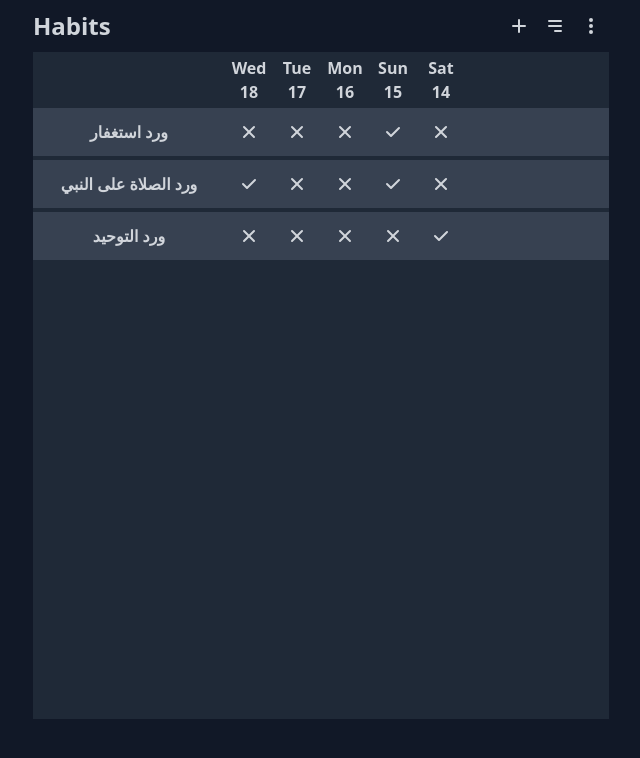
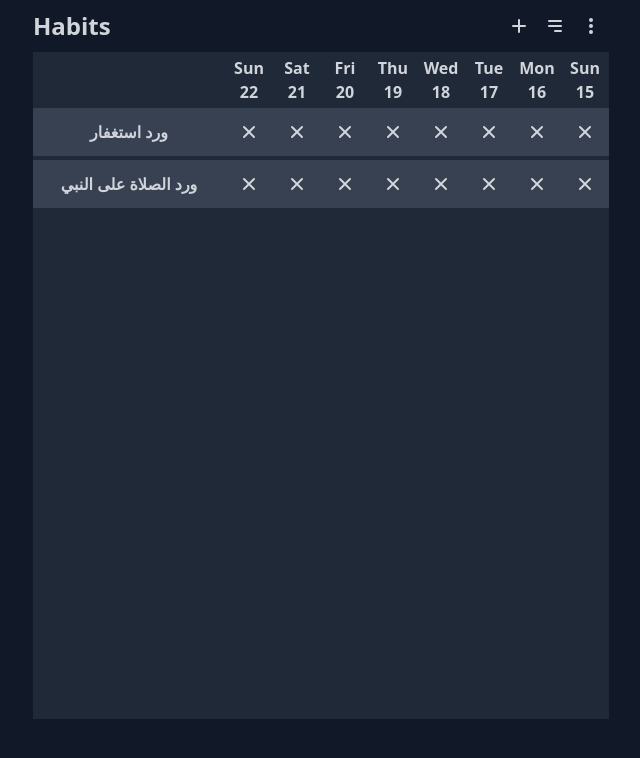
Before and after one commit to alimr70/loop-clone, a React (Create React App) app: page / in a window 1280 px wide. Shown: the top 758 px of the page, without its empty margins (319-959 px from the left). Built offline with nearby package versions, Linux system fonts and the light colour scheme.

Commit message:
Made habit cells clickable

```diff
--- a/src/App.tsx
+++ b/src/App.tsx
@@ -1,10 +1,13 @@
 import MainPage from "./components/MainPage/MainPage";
+import { DataContext } from "./context/DataContext/DataContext";
 
 function App() {
   return (
-    <div className="App">
-      <MainPage />
-    </div>
+    <DataContext>
+      <div className="App">
+        <MainPage />
+      </div>
+    </DataContext>
   );
 }
 
--- /dev/null
+++ b/src/components/MainPage/CellsGenerator.tsx
@@ -0,0 +1,43 @@
+import { useContext } from "react";
+import { DataStore } from "../../context/DataContext/DataContext";
+import {
+  DayCell,
+  generate30Days,
+  WorkDayCell,
+} from "../utils & smaller components ";
+import { HabitInterface } from "../../interfaces";
+
+const CellsGenerator: React.FC = () => {
+  const { DataState } = useContext(DataStore);
+
+  let days = generate30Days(new Date().setHours(0, 0, 0, 0));
+
+  return (
+    <>
+      <div className="w-full h-12 my-1 bg-gray-800 flex">
+        {days.map((day) => (
+          <DayCell date={day} key={day} />
+        ))}
+      </div>
+
+      {DataState.habitsData.map((habit: HabitInterface) => {
+        return (
+          <div key={habit.id} className="w-full h-12 my-1 bg-gray-700 flex">
+            {days.map((day) => (
+              <WorkDayCell
+                habitId={habit.id}
+                done={
+                  habit.doneDates.find((date) => date === day) ? true : false
+                }
+                cellDate={day}
+                key={day}
+              />
+            ))}
+          </div>
+        );
+      })}
+    </>
+  );
+};
+
+export default CellsGenerator;
--- a/src/components/MainPage/MainLayout.tsx
+++ b/src/components/MainPage/MainLayout.tsx
@@ -1,6 +1,12 @@
-import { DayCell, HabitTitle, WorkDayCell } from "../utils & smaller components ";
+import React, { useContext } from "react";
+import { DataStore } from "../../context/DataContext/DataContext";
+import { HabitInterface } from "../../interfaces";
+import { HabitTitle } from "../utils & smaller components ";
+import CellsGenerator from "./CellsGenerator";
 
 const MainLayout:React.FC = () => {
+  const {DataState} = useContext(DataStore);
+
   return (
     <div className="h-5/6 flex justify-center text-gray-300 font-semibold">
       <div className="w-full max-w-xl max-h-screen bg-gray-800 grid grid-cols-12">
@@ -9,9 +15,11 @@ const MainLayout:React.FC = () => {
           <div className="h-12 my-1 bg-gray-800 flex justify-center items-center">
             &nbsp;
           </div>
-          <HabitTitle title="ورد استغفار" />
-          <HabitTitle title="ورد الصلاة على النبي" />
-          <HabitTitle title="ورد التوحيد" />
+          {
+            DataState.habitsData.map((habit:HabitInterface)=>{
+              return <HabitTitle key={habit.id} title={habit.title} habitId={habit.id} />
+            })
+          }
         </div>
 
         {/* Right Section */}
@@ -19,37 +27,7 @@ const MainLayout:React.FC = () => {
           <div className="grid grid-rows-6 overflow-auto">
             {/* Dates row */}
             <div className="row-span-1">
-              <div className="w-full h-12 my-1 bg-gray-800 flex">
-                <DayCell date="Wed Aug 18 2021" />
-                <DayCell date="Tue Aug 17 2021" />
-                <DayCell date="Mon Aug 16 2021" />
-                <DayCell date="Sun Aug 15 2021" />
-                <DayCell date="Sat Aug 14 2021" />
-              </div>
-
-              <div className="w-full h-12 my-1 bg-gray-700 flex">
-                <WorkDayCell done={false} date="Wed Aug 18 2021" />
-                <WorkDayCell done={false} date="Tue Aug 17 2021" />
-                <WorkDayCell done={false} date="Mon Aug 16 2021" />
-                <WorkDayCell done={true} date="Sun Aug 15 2021" />
-                <WorkDayCell done={false} date="Sat Aug 14 2021" />
-              </div>
-
-              <div className="w-full h-12 my-1 bg-gray-700 flex">
-                <WorkDayCell done={true} date="Wed Aug 18 2021" />
-                <WorkDayCell done={false} date="Tue Aug 17 2021" />
-                <WorkDayCell done={false} date="Mon Aug 16 2021" />
-                <WorkDayCell done={true} date="Sun Aug 15 2021" />
-                <WorkDayCell done={false} date="Sat Aug 14 2021" />
-              </div>
-
-              <div className="w-full h-12 my-1 bg-gray-700 flex">
-                <WorkDayCell done={false} date="Wed Aug 18 2021" />
-                <WorkDayCell done={false} date="Tue Aug 17 2021" />
-                <WorkDayCell done={false} date="Mon Aug 16 2021" />
-                <WorkDayCell done={false} date="Sun Aug 15 2021" />
-                <WorkDayCell done={true} date="Sat Aug 14 2021" />
-              </div>
+              <CellsGenerator />
             </div>
 
             {/* Checkboxs side */}
--- a/src/components/utils & smaller components .tsx
+++ b/src/components/utils & smaller components .tsx
@@ -1,4 +1,6 @@
-import { useState } from "react";
+import { useContext } from "react";
+import * as actions from "../context/actions";
+import { DataStore } from "../context/DataContext/DataContext";
 import { DayCellProps, WorkDayCellProps, HabitTitleProps } from "../interfaces";
 
 export const DayCell: React.FC<DayCellProps> = ({ date }) => {
@@ -19,16 +21,16 @@ export const HabitTitle: React.FC<HabitTitleProps> = ({ title }) => {
   );
 };
 
-export const WorkDayCell: React.FC<WorkDayCellProps> = ({ done }) => {
-  const [isDone, setIsDone] = useState(done);
+export const WorkDayCell: React.FC<WorkDayCellProps> = ({ habitId, cellDate, done }) => {
+  const {dispatch} = useContext(DataStore);
 
   return (
     <span
       className="w-12 flex items-center justify-center cursor-pointer"
       onClick={() => {
-        setIsDone(!isDone);
+        dispatch(actions.checkWorkDayCell(habitId,cellDate));
       }}>
-      {isDone ? (
+      {done ? (
         <svg
           xmlns="http://www.w3.org/2000/svg"
           className="h-5 w-5"
@@ -56,3 +58,58 @@ export const WorkDayCell: React.FC<WorkDayCellProps> = ({ done }) => {
     </span>
   );
 };
+
+export const sortDates = (dates: string[]) => {
+  let datesTimes = dates.map((el) => {
+    return new Date(el).getTime();
+  });
+
+  let sortedTimes = datesTimes.sort((date1, date2) => {
+    return date1 > date2 ? -1 : date2 > date1 ? 1 : 0;
+  });
+
+  let sortedDates = sortedTimes.map((el) => {
+    return new Date(el).toDateString();
+  });
+
+  return sortedDates;
+};
+
+export const generateDays = (startDate: number) => {
+  let daysArr: number[] = [];
+
+  let todayDate = new Date().setHours(0, 0, 0, 0);
+
+  const createDay = (lastDate: number): "" => {
+    daysArr.push(lastDate);
+    return lastDate === startDate ? "" : createDay(lastDate - 86400000);
+  };
+
+  createDay(todayDate);
+
+  let dates = daysArr.map((el) => new Date(el).toDateString());
+
+  return dates;
+};
+
+export const generate30Days = (startDate: number) => {
+  let daysArr: number[] = [];
+
+  let todayDate = new Date().setHours(0, 0, 0, 0);
+  if (startDate === todayDate) {
+    daysArr.push(startDate);
+  }
+  // startDate === todayDate ? daysArr.push(startDate) : "";
+
+  for (let i = 0; i <= 30; i++) {
+    if (daysArr.length) {
+      daysArr.push(daysArr[daysArr.length - 1] - 86400000);
+    } else {
+      daysArr.push(startDate - 86400000);
+    }
+  }
+
+  let dates = daysArr.map((el) => new Date(el).toDateString());
+
+  return dates;
+};
--- /dev/null
+++ b/src/context/DataContext/DataContext.tsx
@@ -0,0 +1,39 @@
+import { createContext, useEffect, useReducer } from "react";
+import { DataStateType } from "../../interfaces";
+
+import reducer from "./reducer";
+
+const initialState: DataStateType = {
+  habitsData:[
+    {
+      id: "sadf-sdfg-sfg",
+      title: "ورد استغفار",
+      doneDates: [
+      ],
+    },
+    {
+      id: "sadf-sdfg-sfghh",
+      title: "ورد الصلاة على النبي",
+      doneDates: [
+      ],
+    },
+  ],
+};
+
+const PersistedState = localStorage.getItem("loopState");
+
+const isDataSaved = PersistedState ? JSON.parse(PersistedState) : initialState;
+
+export const DataStore = createContext(isDataSaved);
+
+export const DataContext: React.FC = ({ children }) => {
+  const [DataState, dispatch] = useReducer(reducer, isDataSaved);
+
+  useEffect(() => {
+    localStorage.setItem("loopState", JSON.stringify(DataState));
+  }, [DataState]);
+
+  return (
+    <DataStore.Provider value={{ DataState, dispatch }}>{children}</DataStore.Provider>
+  );
+};
--- a/src/context/DataContext/Store.tsx
+++ /dev/null
@@ -1,47 +0,0 @@
-import { createContext, useEffect, useReducer } from "react";
-import { DataStateType } from "../../interfaces";
-
-import reducer from "./reducer";
-
-const initialState: DataStateType = [
-  {
-    id: "sadf-sdfg-sfg",
-    title: "ورد استغفار",
-    doneDates: [
-      "Sat Aug 14 2021",
-      "Sun Aug 15 2021",
-      "Mon Aug 16 2021",
-      "Tue Aug 17 2021",
-      "Wed Aug 18 2021",
-    ],
-  },
-  {
-    id: "sadf-sdfg-sfg",
-    title: "ورد الصلاة على النبي",
-    doneDates: [
-      "Sat Aug 14 2021",
-      "Sun Aug 15 2021",
-      "Mon Aug 16 2021",
-      "Tue Aug 17 2021",
-      "Wed Aug 18 2021",
-    ],
-  },
-];
-
-const PersistedState = localStorage.getItem("loopState");
-
-const isDataSaved = PersistedState ? JSON.parse(PersistedState) : initialState;
-
-export const Store = createContext(isDataSaved);
-
-export const StoreProvider: React.FC = ({ children }) => {
-  const [state, dispatch] = useReducer(reducer, isDataSaved);
-
-  useEffect(() => {
-    localStorage.setItem("loopState", JSON.stringify(state));
-  }, [state]);
-
-  return (
-    <Store.Provider value={{ state, dispatch }}>{children}</Store.Provider>
-  );
-};
--- a/src/context/DataContext/reducer.tsx
+++ b/src/context/DataContext/reducer.tsx
@@ -1,14 +1,15 @@
 import { ActionType, DataStateType } from "../../interfaces";
 
 const checkWorkDayCell = (state: DataStateType, habitId: string, cellDate: string) => {
-  const foundHabit = state.find(habit => habit.id === habitId);
-  let newState = state.filter(habit => habit.id !== foundHabit!.id);
+  const foundHabit = state.habitsData.find(habit => habit.id === habitId);
+  let newHabitsData = state.habitsData.filter(habit => habit.id !== foundHabit!.id);
 
   foundHabit!.doneDates.find(date => date === cellDate)
-    ?foundHabit!.doneDates.filter(date => date !== cellDate)
+    ?foundHabit!.doneDates.splice(foundHabit!.doneDates.indexOf(cellDate),1)
     :foundHabit!.doneDates.push(cellDate);
 
-  newState.push(foundHabit!);
+  newHabitsData.push(foundHabit!);
+  let newState = {...state, habitsdata:newHabitsData}
   return newState;
 }
 
--- a/src/context/actions.tsx
+++ b/src/context/actions.tsx
@@ -1,4 +1,4 @@
-export const checkWorkDayCell = (habitId: string, date: number) => {
+export const checkWorkDayCell = (habitId: string, date: string) => {
   return {
     type: "checkWorkDayCell",
     payload: { habitId, date },
--- a/src/interfaces.tsx
+++ b/src/interfaces.tsx
@@ -1,26 +1,36 @@
 export interface WorkDayCellProps {
+  habitId: string;
+  cellDate: string;
   done: boolean;
-  date: string;
 }
 
-export interface HabitTitleProps{
+export interface HabitTitleProps {
   title: string;
+  habitId: string;
 }
 
 export interface DayCellProps {
   date: string;
 }
 
-export type DataStateType = {
+export interface HabitInterface {
   id: string;
   title: string;
   doneDates: string[];
-}[];
+}
+
+export type DataStateType = {
+  habitsData: {
+    id: string;
+    title: string;
+    doneDates: string[];
+  }[];
+};
 
 export interface ActionType {
   type: string;
   payload: {
-    habitId?: string,
-    date?: string,
+    habitId?: string;
+    date?: string;
   };
 }
```
Also changed, not shown: 1 other file (tests, documents, lock files or other folders).
